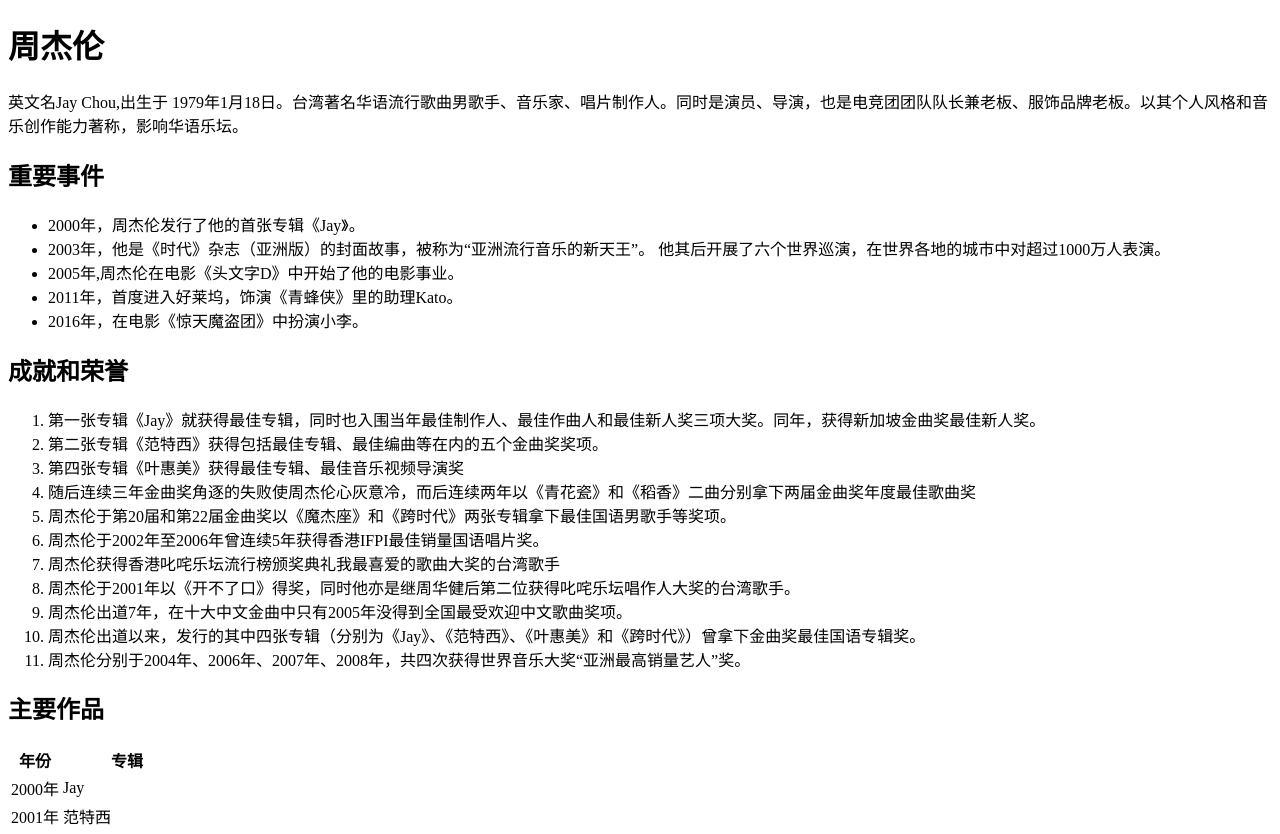
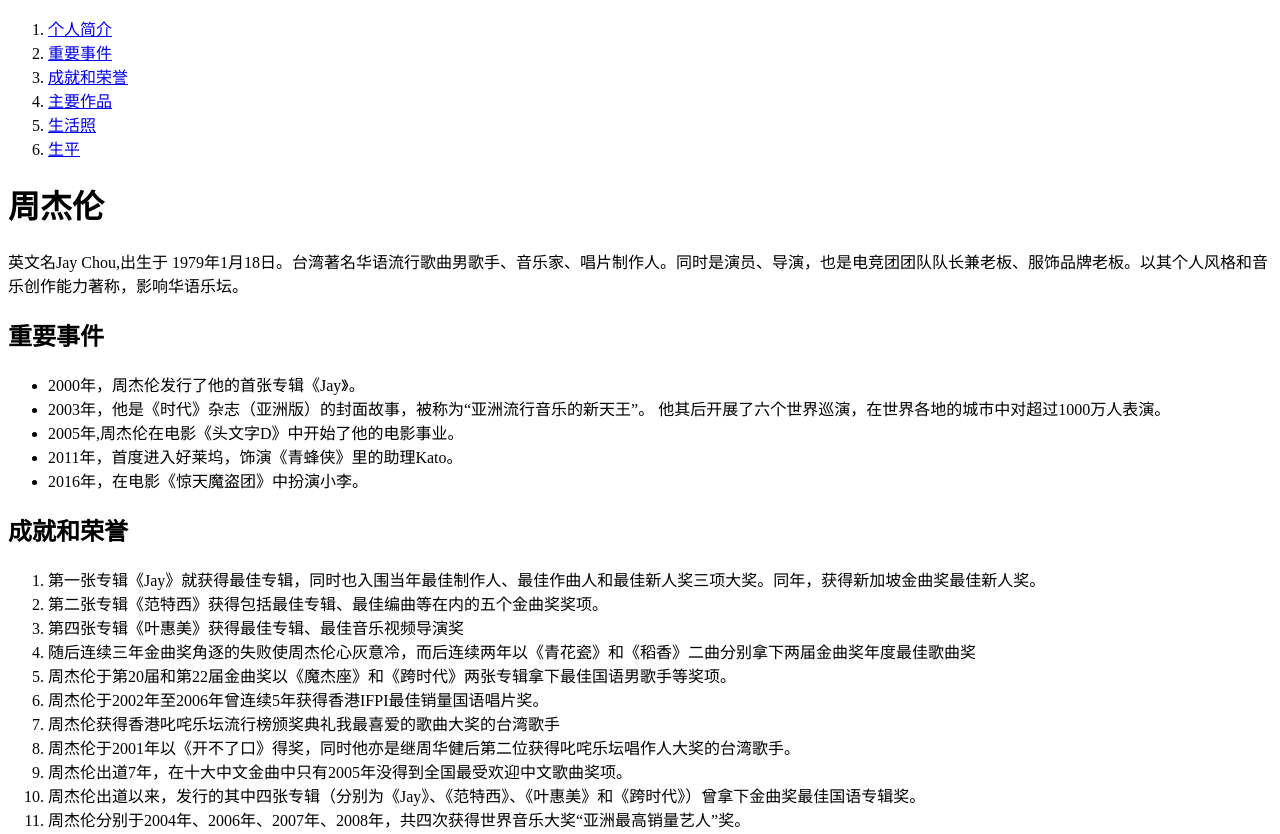
Before and after one commit to hailin-zhu2020/html-demo-3, a plain HTML site: page index.html in a window 1280 px wide. Shown: the top 834 px of the page. Drawn offline with Linux system fonts and the light colour scheme.

```diff
--- a/index.html
+++ b/index.html
@@ -14,11 +14,27 @@
 </head>
 
 <body>
-    <h1>周杰伦</h1>
+    <nav>
+        <ol>
+            <li><a href="#jay">个人简介</a></li>
+            <li><a href="#events">重要事件</a></li>
+            <li>
+                <a href="#awards">成就和荣誉</a>
+            </li>
+            <li>
+                <a href="#works">主要作品</a>
+            </li>
+            <li>
+                <a href="#pictures">生活照</a>
+            </li>
+            <li><a href="#life">生平</a></li>
+        </ol>
+    </nav>
+    <h1 id="jay">周杰伦</h1>
     <p>
         英文名Jay Chou,出生于 1979年1月18日。台湾著名华语流行歌曲男歌手、音乐家、唱片制作人。同时是演员、导演，也是电竞团团队队长兼老板、服饰品牌老板。以其个人风格和音乐创作能力著称，影响华语乐坛。
     </p>
-    <h2>重要事件</h2>
+    <h2 id="events">重要事件</h2>
     <p>
         <ul>
             <li> 2000年，周杰伦发行了他的首张专辑《Jay》。 </li>
@@ -28,7 +44,7 @@
             <li>2016年，在电影《惊天魔盗团》中扮演小李。</li>
         </ul>
     </p>
-    <h2>成就和荣誉</h2>
+    <h2 id="awards">成就和荣誉</h2>
     <ol>
         <li>第一张专辑《Jay》就获得最佳专辑，同时也入围当年最佳制作人、最佳作曲人和最佳新人奖三项大奖。同年，获得新加坡金曲奖最佳新人奖。</li>
         <li>第二张专辑《范特西》获得包括最佳专辑、最佳编曲等在内的五个金曲奖奖项。 </li>
@@ -42,7 +58,7 @@
         <li>周杰伦出道以来，发行的其中四张专辑（分别为《Jay》、《范特西》、《叶惠美》和《跨时代》）曾拿下金曲奖最佳国语专辑奖。</li>
         <li> 周杰伦分别于2004年、2006年、2007年、2008年，共四次获得世界音乐大奖“亚洲最高销量艺人”奖。</li>
     </ol>
-    <h2>
+    <h2 id="works">
         主要作品
     </h2>
     <table>
@@ -112,13 +128,13 @@
         </tbody>
         <tfoot></tfoot>
     </table>
-    <h2>生活照</h2>
+    <h2 id="pictures">生活照</h2>
 
     <div><img width="400" src="images/1.jpg" alt="图一"></div>
     <div><img width="400" src="images/2.jpg" alt="图二"></div>
     <div><img width="400" src="images/3.jpg" alt="图三"></div>
 
-    <h2>
+    <h2 id="life">
         生平
     </h2>
 
@@ -126,6 +142,7 @@
     <p>周杰伦自小对音乐表现出浓厚的兴趣，并且喜欢模仿歌星、演员表演和变魔术。3岁开始学习钢琴。周杰伦国小时住在台北市光华商场附近，就读忠孝国小。国中时就读金华国中，此时期他的父母因长年争执而决议离婚，使周杰伦的性情大受影响。除了音乐外，周杰伦热爱篮球，他在国中参加篮球队，结识学长陈建州。在同侪中是高手，球场上的表现常受众人围观。</p>
     <p>高中就读于台北县私立淡江中学第一届音乐科（本来是想报考华冈艺校，但错过了报名时间，幸好淡江中学恰巧新设了音乐科），主修钢琴，副修大提琴，为将来的音乐发展打下了深厚的基础。这时的他因正值青春期，常常秀琴技想吸引女同学的注意。但学科成绩不甚理想，故高中毕业时，大学联考落榜。又因患有僵直性脊椎炎，依据台湾兵役制度得以免服义务兵役。</p>
     <p>周杰伦曾表示少年时受到香港乐坛“四大天王”之一张学友的专辑《吻别》的影响，从而喜欢并开始专注于流行音乐。另外他也透漏过，除了张学友以外，李恕权与史帝夫·汪达也是他童年时影响他很深的人，李恕权每回出现在电视上，周杰伦便会在电视机面前模仿他，而史帝夫·汪达有一首《I just called to say I love you》是他的婶婶曾在他叔父的葬礼中播放的歌曲。由于他的音乐基础扎实，令其在流行音乐创作方面如鱼得水。</p>
+    <div style="height: 600px;"></div>
 </body>
 
 </html>
```
Also changed, not shown: images/1.jpg, images/2.jpg, images/3.jpg.
